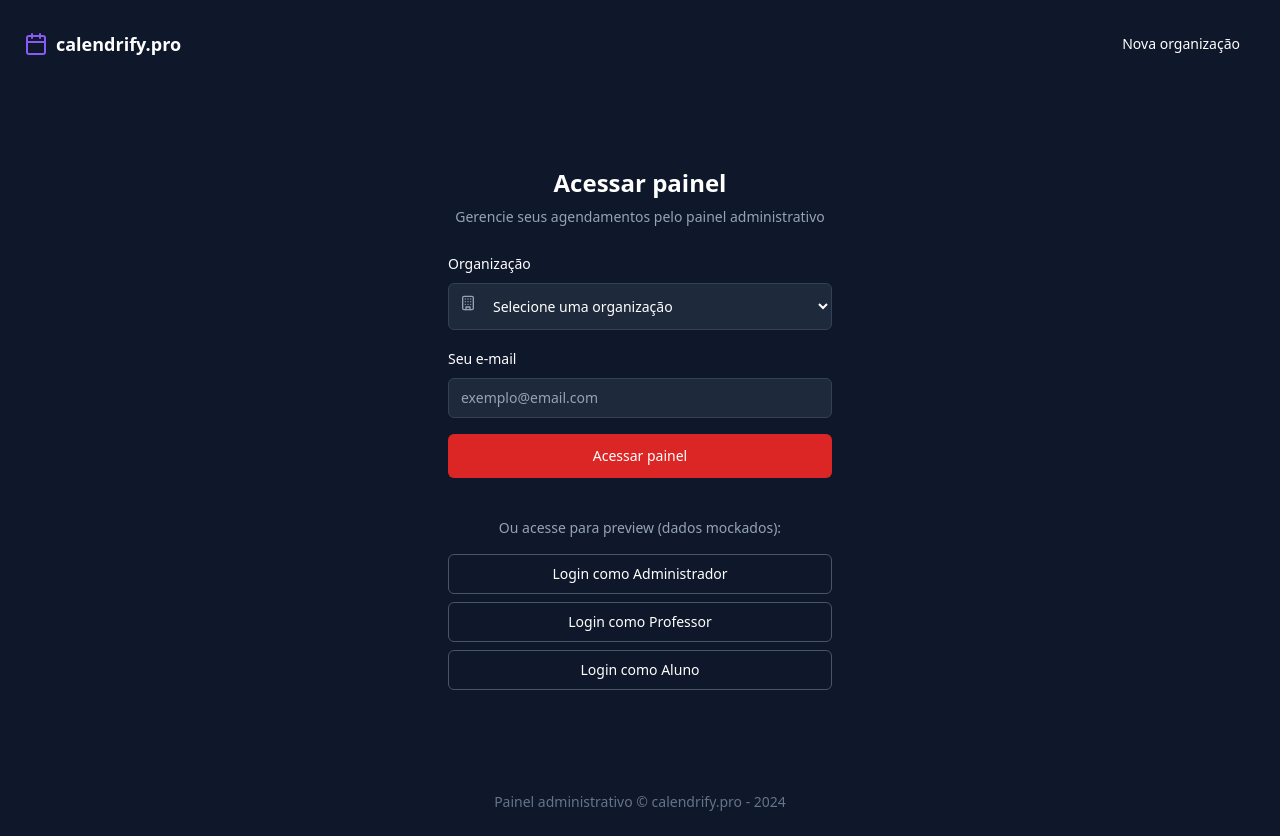
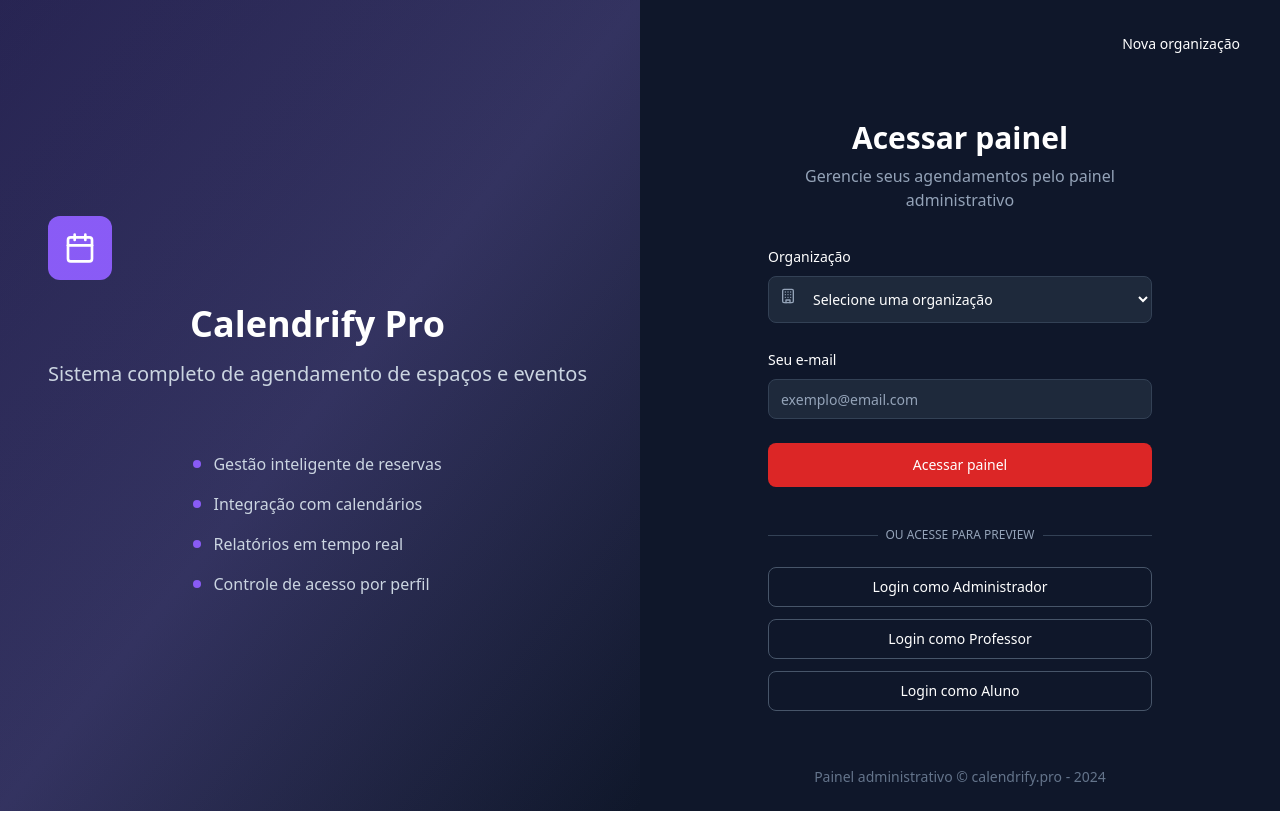
Before and after one commit to joaotelesk/calendrify-pro, a React (Vite) app: page / in a window 1280 px wide. After the commit the page ends 811 px from the top, so only its background shows below. Built offline with nearby package versions, Linux system fonts and the light colour scheme.

Commit message:
Refactor login page layout
Adjust the login page to a two-column layout, featuring an interactive section and a banner.

```diff
--- a/src/components/LoginPage.tsx
+++ b/src/components/LoginPage.tsx
@@ -13,37 +13,74 @@ export const LoginPage = ({ onLogin }: LoginPageProps) => {
   const [selectedOrg, setSelectedOrg] = useState("");
 
   return (
-    <div className="min-h-screen bg-slate-900 text-white">
+    <div className="min-h-screen flex">
+      {/* Left Side - Banner */}
+      <div className="hidden lg:flex lg:w-1/2 bg-gradient-to-br from-slate-900 via-slate-800 to-slate-900 relative overflow-hidden">
+        <div className="absolute inset-0 bg-gradient-to-br from-primary/20 via-accent/20 to-transparent"></div>
+        <div className="relative z-10 flex flex-col justify-center items-center text-white p-12 text-center">
+          <div className="mb-8">
+            <div className="w-16 h-16 bg-gradient-to-br from-primary to-accent rounded-xl flex items-center justify-center mb-6">
+              <Calendar className="h-8 w-8 text-white" />
+            </div>
+            <h1 className="text-4xl font-bold mb-4">Calendrify Pro</h1>
+            <p className="text-xl text-slate-300 mb-8">
+              Sistema completo de agendamento de espaços e eventos
+            </p>
+          </div>
+
+          <div className="space-y-4 text-left">
+            <div className="flex items-center gap-3">
+              <div className="w-2 h-2 bg-primary rounded-full"></div>
+              <span className="text-slate-300">Gestão inteligente de reservas</span>
+            </div>
+            <div className="flex items-center gap-3">
+              <div className="w-2 h-2 bg-accent rounded-full"></div>
+              <span className="text-slate-300">Integração com calendários</span>
+            </div>
+            <div className="flex items-center gap-3">
+              <div className="w-2 h-2 bg-primary rounded-full"></div>
+              <span className="text-slate-300">Relatórios em tempo real</span>
+            </div>
+            <div className="flex items-center gap-3">
+              <div className="w-2 h-2 bg-accent rounded-full"></div>
+              <span className="text-slate-300">Controle de acesso por perfil</span>
+            </div>
+          </div>
+        </div>
+      </div>
+
+      {/* Right Side - Login Form */}
+      <div className="w-full lg:w-1/2 bg-slate-900 text-white flex flex-col">
         {/* Header */}
-      <header className="flex items-center justify-between p-4 md:p-6">
-        <div className="flex items-center gap-2">
+        <header className="flex items-center justify-between p-6">
+          <div className="flex items-center gap-2 lg:hidden">
             <Calendar className="h-6 w-6 text-primary" />
             <span className="text-lg font-semibold">calendrify.pro</span>
           </div>
-        <Button variant="ghost" className="text-white hover:bg-white/10">
+          <Button variant="ghost" className="text-white hover:bg-white/10 ml-auto">
             Nova organização
           </Button>
         </header>
 
         {/* Main Content */}
-      <div className="flex items-center justify-center min-h-[calc(100vh-120px)] px-4">
-        <div className="w-full max-w-sm space-y-6">
+        <div className="flex-1 flex items-center justify-center px-6 py-8">
+          <div className="w-full max-w-sm space-y-8">
             <div className="text-center space-y-2">
-            <h1 className="text-2xl font-semibold text-white">Acessar painel</h1>
-            <p className="text-slate-400 text-sm">
+              <h2 className="text-3xl font-bold text-white">Acessar painel</h2>
+              <p className="text-slate-400">
                 Gerencie seus agendamentos pelo painel administrativo
               </p>
             </div>
 
-          <div className="space-y-4">
+            <div className="space-y-6">
               <div className="space-y-2">
-              <Label htmlFor="organization" className="text-white text-sm">
+                <Label htmlFor="organization" className="text-white text-sm font-medium">
                   Organização
                 </Label>
                 <div className="relative">
                   <Building className="absolute left-3 top-3 h-4 w-4 text-slate-400" />
                   <select
-                  className="w-full pl-10 pr-3 py-3 bg-slate-800 border border-slate-700 rounded-md text-white text-sm focus:outline-none focus:ring-2 focus:ring-primary focus:border-transparent"
+                    className="w-full pl-10 pr-3 py-3 bg-slate-800 border border-slate-700 rounded-lg text-white text-sm focus:outline-none focus:ring-2 focus:ring-primary focus:border-transparent transition-colors"
                     value={selectedOrg}
                     onChange={(e) => setSelectedOrg(e.target.value)}
                   >
@@ -56,7 +93,7 @@ export const LoginPage = ({ onLogin }: LoginPageProps) => {
               </div>
 
               <div className="space-y-2">
-              <Label htmlFor="email" className="text-white text-sm">
+                <Label htmlFor="email" className="text-white text-sm font-medium">
                   Seu e-mail
                 </Label>
                 <Input
@@ -65,40 +102,46 @@ export const LoginPage = ({ onLogin }: LoginPageProps) => {
                   placeholder="exemplo@email.com"
                   value={email}
                   onChange={(e) => setEmail(e.target.value)}
-                className="bg-slate-800 border-slate-700 text-white placeholder:text-slate-400 focus:ring-primary focus:border-transparent"
+                  className="bg-slate-800 border-slate-700 text-white placeholder:text-slate-400 focus:ring-primary focus:border-transparent py-3 rounded-lg transition-colors"
                 />
               </div>
 
               <Button
-              className="w-full bg-red-600 hover:bg-red-700 text-white font-medium py-3"
+                className="w-full bg-red-600 hover:bg-red-700 text-white font-medium py-3 rounded-lg transition-colors"
                 size="lg"
               >
                 Acessar painel
               </Button>
 
-            <div className="pt-6">
-              <p className="text-sm text-slate-400 text-center mb-4">
-                Ou acesse para preview (dados mockados):
-              </p>
-              <div className="space-y-2">
+              <div className="pt-4">
+                <div className="relative">
+                  <div className="absolute inset-0 flex items-center">
+                    <span className="w-full border-t border-slate-700" />
+                  </div>
+                  <div className="relative flex justify-center text-xs uppercase">
+                    <span className="bg-slate-900 px-2 text-slate-400">Ou acesse para preview</span>
+                  </div>
+                </div>
+
+                <div className="space-y-3 mt-6">
                   <Button
                     variant="outline"
                     onClick={() => onLogin('admin')}
-                  className="w-full bg-transparent border-slate-600 text-white hover:bg-slate-800"
+                    className="w-full bg-transparent border-slate-600 text-white hover:bg-slate-800 py-2.5 rounded-lg transition-colors"
                   >
                     Login como Administrador
                   </Button>
                   <Button
                     variant="outline"
                     onClick={() => onLogin('teacher')}
-                  className="w-full bg-transparent border-slate-600 text-white hover:bg-slate-800"
+                    className="w-full bg-transparent border-slate-600 text-white hover:bg-slate-800 py-2.5 rounded-lg transition-colors"
                   >
                     Login como Professor
                   </Button>
                   <Button
                     variant="outline"
                     onClick={() => onLogin('student')}
-                  className="w-full bg-transparent border-slate-600 text-white hover:bg-slate-800"
+                    className="w-full bg-transparent border-slate-600 text-white hover:bg-slate-800 py-2.5 rounded-lg transition-colors"
                   >
                     Login como Aluno
                   </Button>
@@ -115,5 +158,6 @@ export const LoginPage = ({ onLogin }: LoginPageProps) => {
           </p>
         </footer>
       </div>
+    </div>
   );
 };
```
Lines whose indentation alone changed are shown as unchanged.
